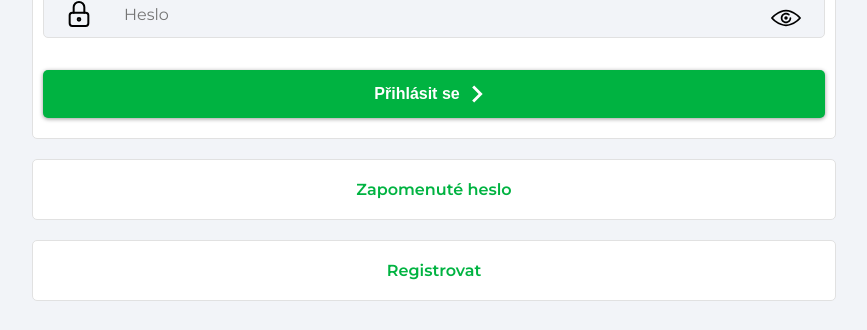
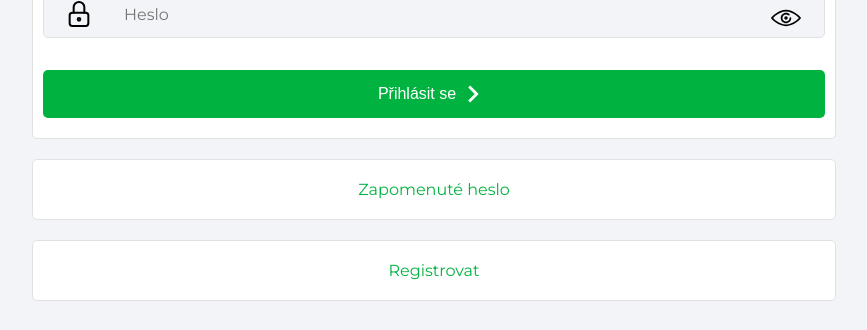
Before and after one commit to Gozo18/react-veza, a React (Create React App) app: page /sign-in in a window 1280 px wide. Shown: the part 310-640 px from the top of the page, without its empty margins (206-1073 px from the left). Built offline with nearby package versions, Linux system fonts and the light colour scheme; no server answers; the database is empty.

Commit message:
Styling changes

```diff
--- a/src/index.css
+++ b/src/index.css
@@ -20,6 +20,27 @@
 
 html::-webkit-scrollbar {
   display: none;
+}
+
+@media (min-width: 1024px) {
+  ::-webkit-scrollbar {
+    width: 0.6em;
+  }
+
+  ::-webkit-scrollbar-track {
+    background: var(--white);
+    border-radius: 100vw;
+    margin-block: 0.1em;
+  }
+
+  ::-webkit-scrollbar-thumb {
+    background: var(--nav);
+    border-radius: 100vw;
+  }
+
+  ::-webkit-scrollbar-thumb:hover {
+    background: var(--navActive);
+  }
 }
 
 body {
@@ -327,7 +348,6 @@ h4 {
 .forgotPasswordLink {
   cursor: pointer;
   color: var(--main);
-  font-weight: 600;
   text-align: center;
 }
 
@@ -378,7 +398,6 @@ h4 {
 
 .registerLink {
   color: var(--main);
-  font-weight: 600;
   text-align: center;
 }
 
@@ -411,11 +430,9 @@ h4 {
   height: 34px;
   cursor: pointer;
   font-size: 0.8rem;
-  font-weight: bold;
   color: var(--white);
   background-color: var(--red);
   border-radius: 5px;
-  box-shadow: 0 1px 4px 0 rgb(0 0 0 / 40%);
 }
 
 @media (min-width: 1024px) {
@@ -521,9 +538,7 @@ h4 {
   background-color: var(--main);
   border-radius: 5px;
   font-size: 0.8rem;
-  font-weight: bold;
   color: var(--white);
-  box-shadow: 0 1px 4px 0 rgb(0 0 0 / 40%);
   cursor: pointer;
 }
 
@@ -582,7 +597,7 @@ h4 {
   justify-content: center;
   border: 1px solid var(--border);
   border-radius: 5px;
-  padding: 5px;
+  padding: 20px 10px;
   background: var(--white);
 }
 
@@ -666,9 +681,7 @@ h4 {
   background: var(--blue);
   border-radius: 5px;
   color: var(--white);
-  font-weight: bold;
   font-size: 0.8rem;
-  box-shadow: 0 1px 4px 0 rgb(0 0 0 / 40%);
 }
 
 @media (min-width: 1024px) {
```
